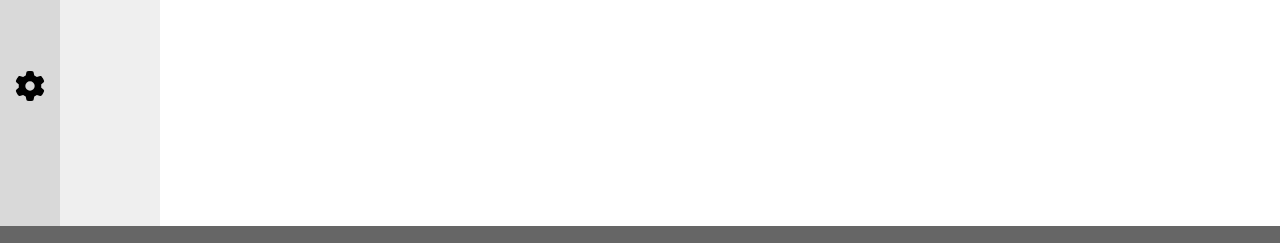
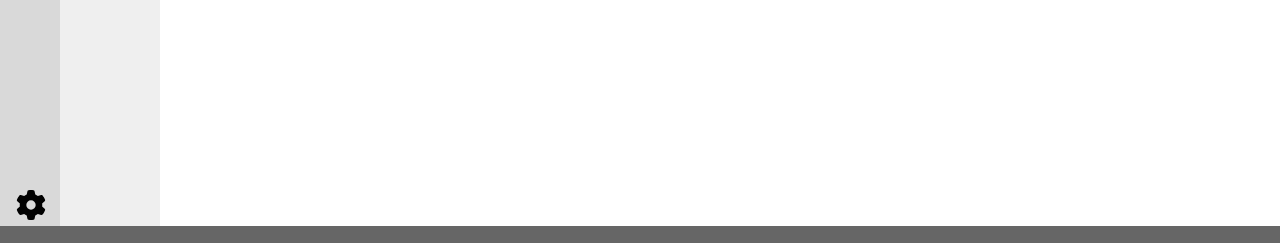
Before and after one commit to neko-0406/tauri-multi-editor, a React (Vite) app: page / in a window 1280 px wide. Shown: the part 554-797 px from the top of the page. Built offline with nearby package versions, Linux system fonts and the light colour scheme.

Commit message:
labelを削除

```diff
--- a/src/App.tsx
+++ b/src/App.tsx
@@ -7,7 +7,6 @@ import SideMenuBar, { SideMenuItem } from './components/SideMenuBar';
 import { FaGear } from 'react-icons/fa6';
 
 const demoData: SideMenuItem = {
-  label: 'gear',
   icon: <FaGear size={30} />,
   click: () => console.log('gear!!'),
 };
--- a/src/components/SideMenuBar.tsx
+++ b/src/components/SideMenuBar.tsx
@@ -1,7 +1,6 @@
 import '../styles/SideMenuBar.css';
 
 export type SideMenuItem = {
-  label: string;
   icon: JSX.Element;
   click: () => void;
 };
@@ -25,7 +24,7 @@ export default function SideMenuBar({ sideMenuItems }: SideMenuBarProps) {
   );
 }
 
-export function SideMenuItemIcom({ label, icon, click }: SideMenuItem) {
+export function SideMenuItemIcom({ icon, click }: SideMenuItem) {
   return (
     <button className="side-menu-button-icon" type="button" onClick={click}>
       {icon}
--- a/src/styles/SideMenuBar.css
+++ b/src/styles/SideMenuBar.css
@@ -10,16 +10,20 @@
   height: 80%;
   display: flex;
   flex-direction: column;
+    align-items: center;
 }
 
 .side-menu-bottom-icon-container {
   width: 100%;
   height: 20%;
   display: flex;
-  flex-direction: column;
+  flex-direction: column-reverse;
+  align-items: center;
 }
 
 .side-menu-button-icon {
   border: none;
   background: none;
+  width: 40px;
+  height: 40px;
 }
```
